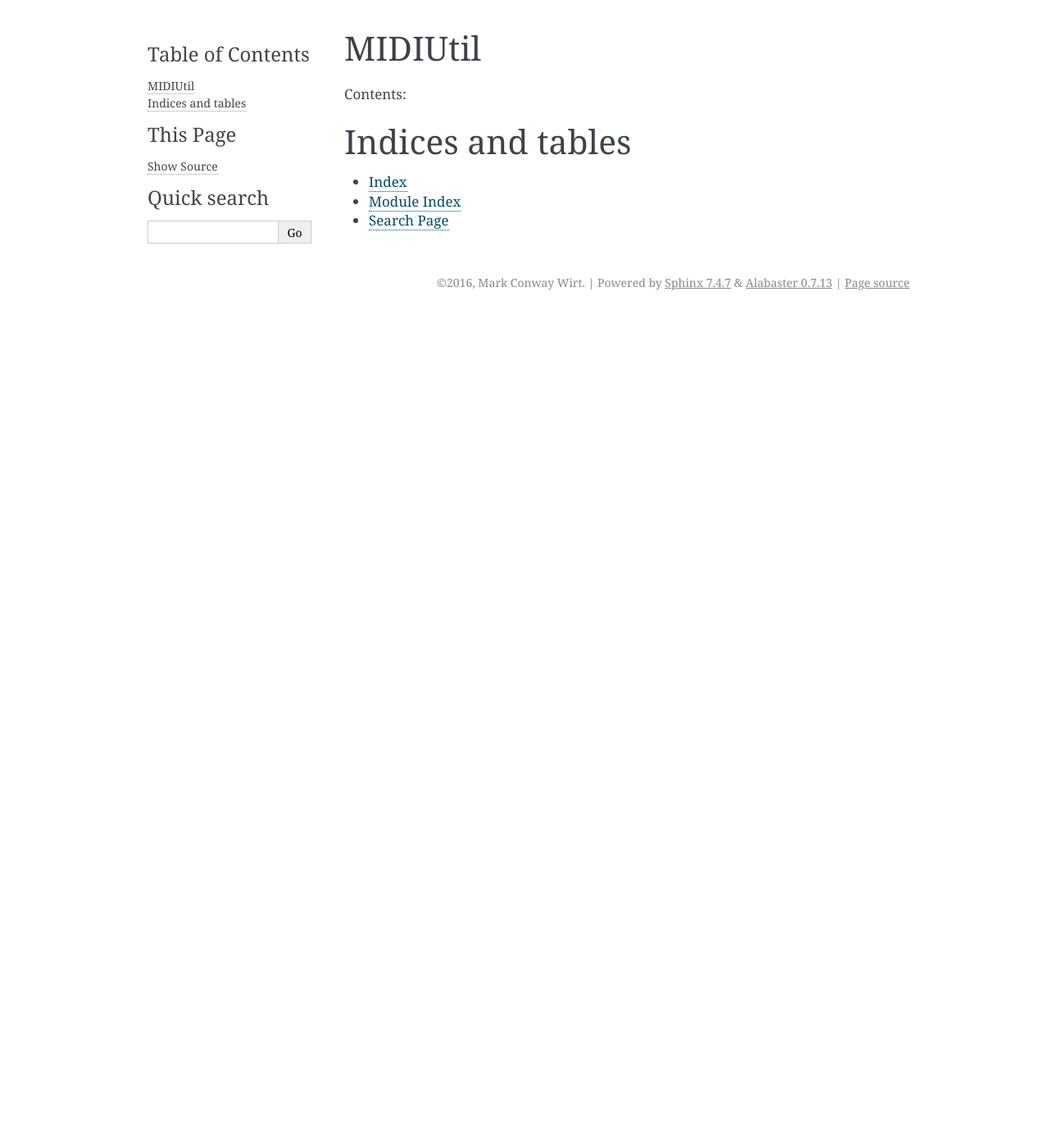
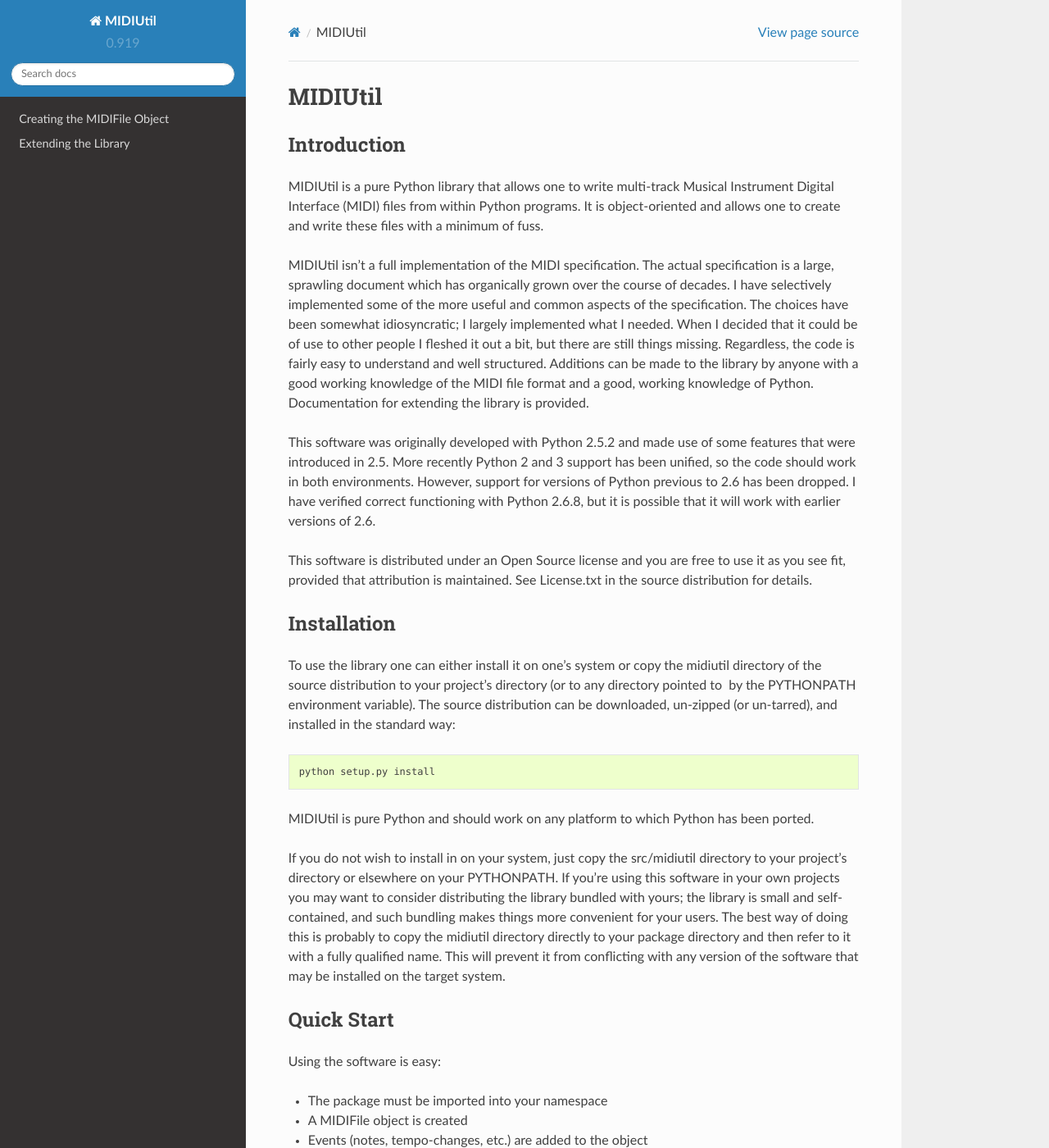
Before and after one commit to MarkCWirt/MIDIUtil, a Sphinx documentation site: the page built from documentation/index.rst, in a window 1280 px wide and 1400 px high. Shown: the whole window at 82% size. Built offline with Sphinx 7.4.7 and the Read the Docs theme 2.0.0, drawn with Linux system fonts in a browser that asks for light colours; some of the changed text lies outside the part shown.

Commit message:
More documentation.
And made numTracks default to 1.

```diff
--- a/documentation/Extending.rst
+++ b/documentation/Extending.rst
@@ -104,8 +104,7 @@ the track number to which the event is written. So in ``MIDIFile``:
 Note that a track has been added (which is zero-origined and needs to be
 constrained by the number of tracks that the ``MIDIFile`` was created with),
 and ``insertion_order`` is taken from the class ``event_counter``
-data member, and this should be updated in each function every
-time an event is added.
+data member. This should be followed in each function you add.
 
 This is the function you will use in your code to create an event of
 the desired type.
--- a/documentation/conf.py
+++ b/documentation/conf.py
@@ -124,7 +124,7 @@ todo_include_todos = True
 # The theme to use for HTML and HTML Help pages.  See the documentation for
 # a list of builtin themes.
 #
-html_theme = 'alabaster'
+html_theme = 'sphinx_rtd_theme'
 
 # Theme options are theme-specific and customize the look and feel of a theme
 # further.  For a list of options available for each theme, see the
--- a/documentation/index.rst
+++ b/documentation/index.rst
@@ -6,15 +6,146 @@
 MIDIUtil
 ========
 
-Contents:
+Introduction
+------------
+
+MIDIUtil is a pure Python library that allows one to write multi-track
+Musical Instrument Digital Interface (MIDI) files from within Python
+programs. It is object-oriented and allows one to create and write these
+files with a minimum of fuss.
+
+MIDIUtil isn't a full implementation of the MIDI specification. The actual
+specification is a large, sprawling document which has organically grown
+over the course of decades. I have selectively implemented some of the
+more useful and common aspects of the specification. The choices have
+been somewhat idiosyncratic; I largely implemented what I needed. When
+I decided that it could be of use to other people I fleshed it out a bit,
+but there are still things missing. Regardless, the code is fairly easy to
+understand and well structured. Additions can be made to the library by
+anyone with a good working knowledge of the MIDI file format and a good,
+working knowledge of Python. Documentation for extending the library
+is provided.
+
+This software was originally developed with Python 2.5.2 and made use
+of some features that were introduced in 2.5. More recently Python 2 and
+3 support has been unified, so the code should work in both environments.
+However, support for versions of Python previous to 2.6 has been dropped.
+I have verified correct functioning with Python 2.6.8, but it is possible
+that it will work with earlier versions of 2.6.
+
+This software is distributed under an Open Source license and you are
+free to use it as you see fit, provided that attribution is maintained.
+See License.txt in the source distribution for details.
+
+Installation
+------------
+
+To use the library one can either install it on one's system or
+copy the midiutil directory of the source distribution to your
+project's directory (or to any directory pointed to  by the PYTHONPATH
+environment variable). The source distribution can be downloaded,
+un-zipped (or un-tarred), and installed in the standard way:
+
+.. code:: bash
+
+    python setup.py install
+
+MIDIUtil is pure Python and should work on any platform to which
+Python has been ported.
+
+If you do not wish to install in on your system, just copy the
+src/midiutil directory to your project's directory or elsewhere on
+your PYTHONPATH. If you're using this software in your own projects
+you may want to consider distributing the library bundled with yours;
+the library is small and self-contained, and such bundling makes things
+more convenient for your users. The best way of doing this is probably
+to copy the midiutil directory directly to your package directory and
+then refer to it with a fully qualified name. This will prevent it from
+conflicting with any version of the software that may be installed on
+the target system.
+
+
+Quick Start
+-----------
+
+Using the software is easy:
+
+* The package must be imported into your namespace
+* A MIDIFile object is created
+* Events (notes, tempo-changes, etc.) are added to the object
+* The MIDI file is written to disk.
+
+Detailed documentation is provided; what follows is a simple example
+to get you going quickly. In this example we'll create a one track MIDI
+File, assign a name and tempo to the track, add a one beat middle-C to
+the track, and write it to disk.
+
+.. code:: python
+
+        #Import the library
+        from midiutil.MidiFile import MIDIFile
+
+        # Create the MIDIFile Object with 1 track
+        MyMIDI = MIDIFile(1)
+
+        # Tracks are numbered from zero. Times are measured in beats.
+        track = 0
+        time = 0
+
+        # Add track name and tempo.
+        MyMIDI.addTrackName(track,time,"Sample Track")
+        MyMIDI.addTempo(track,time,120)
+
+        # Add a note. addNote expects the following information:
+        track = 0    # We only have one track
+        channel = 0
+        pitch = 60   # MIDI note number
+        time = 0     # In beats
+        duration = 1 # In beats
+        volume = 100 # 0-127, 127 being full volume
+
+        # Now add the note.
+        MyMIDI.addNote(track,channel,pitch,time,duration,volume)
+
+        # And write it to disk.
+        binfile = open("output.mid", 'wb')
+        MyMIDI.writeFile(binfile)
+        binfile.close()
+
+There are several additional event types that can be added and there are
+various options available for creating the MIDIFile object, but the above
+is sufficient to begin using the library and creating note sequences.
+
+The above code is found in machine-readable form in the examples directory.
+A detailed class reference and documentation describing how to extend
+the library is provided in the documentation directory.
+
+Have fun!
+
+Thank You
+---------
+
+I'd like to mention the following people who have given feedback, but
+fixes,  and suggestions on the library:
+
+* Bram de Jong
+* Mike Reeves-McMillan
+* Egg Syntax
+* Nils Gey
+* Francis G.
+
+
+Contents
+--------
 
 .. toctree::
-   :maxdepth: 2
+   :maxdepth: 1
 
-
+   creating
+   Extending
 
 Indices and tables
-==================
+------------------
 
 * :ref:`genindex`
 * :ref:`modindex`
```
Also changed, not shown: README.rst (+7 -5 lines), documentation/creating.rst (added, +95 -0 lines), 1 other file.
